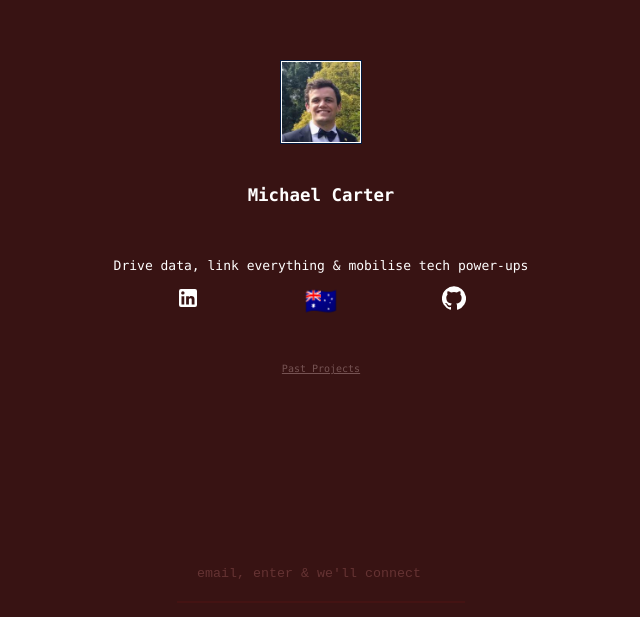
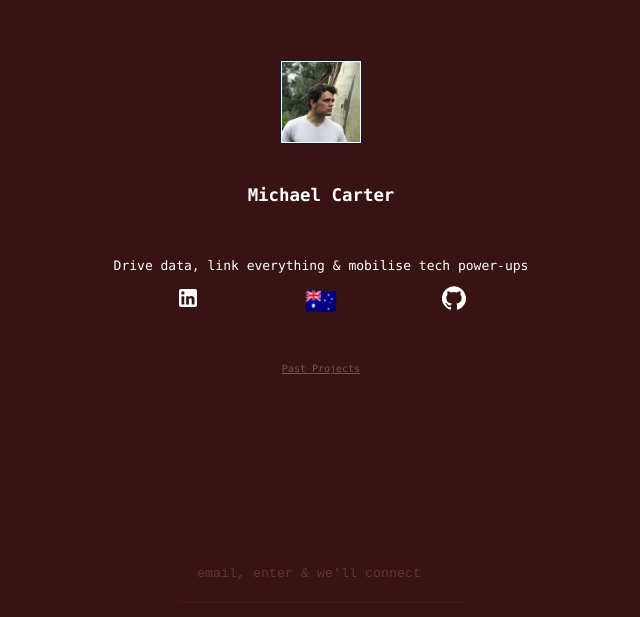
Before and after one commit to mewc/mewc4, a React (Create React App) app: page / in a window 1280 px wide. Shown: the part 181-798 px from the top of the page, without its empty margins (319-959 px from the left). Built offline with nearby package versions, Linux system fonts and the light colour scheme.

Commit message:
add another image to go between
- should do this better by s3 hosting (another time..)

```diff
--- a/src/view/containers/Home/Home.js
+++ b/src/view/containers/Home/Home.js
@@ -1,7 +1,6 @@
 import React from 'react';
 import { connect } from 'react-redux';
 import './Home.css';
-import logo from '../../../assets/img/mewc.png';
 import { GitHub, LinkedIn } from '@material-ui/icons'
 // import Medium from '../../../assets/img/medium.svg'
 import { Grid, Tooltip,
@@ -15,6 +14,8 @@ import {
 import cx from 'classnames';
 import { appLoading } from '../../../state/ducks/app/operations';
 
+import pic1 from '../../../assets/img/mewc1.png';
+import pic2 from '../../../assets/img/mewc2.jpg';
 
 console.debug(GENERAL.github);
 const emailCookieName = 'mewc-email-submit';
@@ -76,7 +77,7 @@ function renderHome() {
     return (
         <div className="App">
             <header className="App-header">
-                <img src={logo} className="App-logo" alt="logo" />
+                <img src={(Date.now() % 2?pic1:pic2)} className="App-logo" alt="logo" />
                 <h6>
                     {GENERAL.mewc_name}
                 </h6>
```
Also changed, not shown: src/assets/img/mewc1.png (renamed from src/assets/img/mewc.png), src/assets/img/mewc2.jpg (added).
